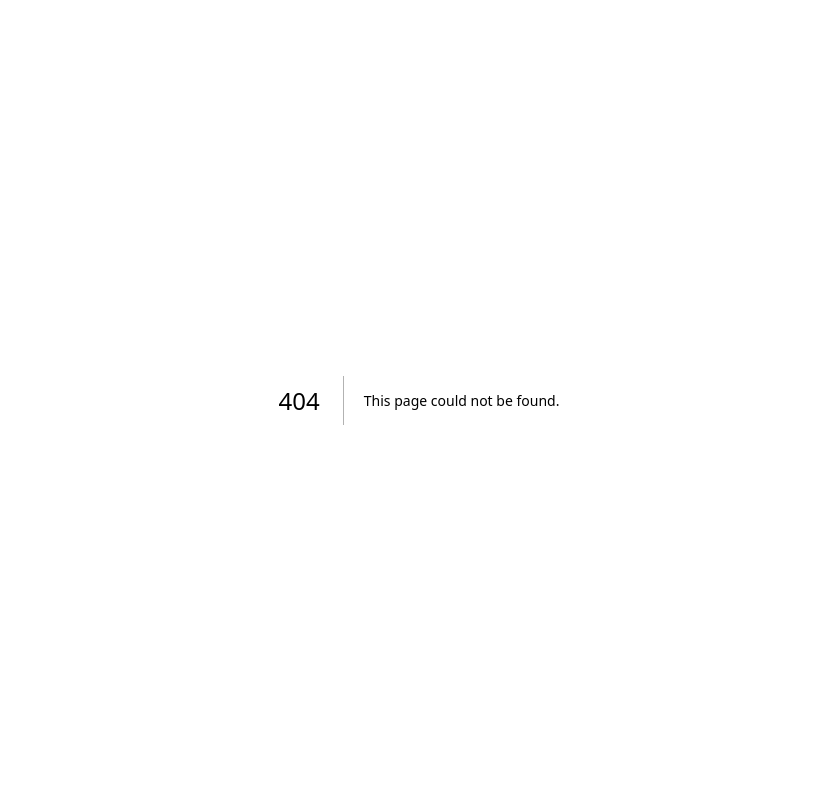
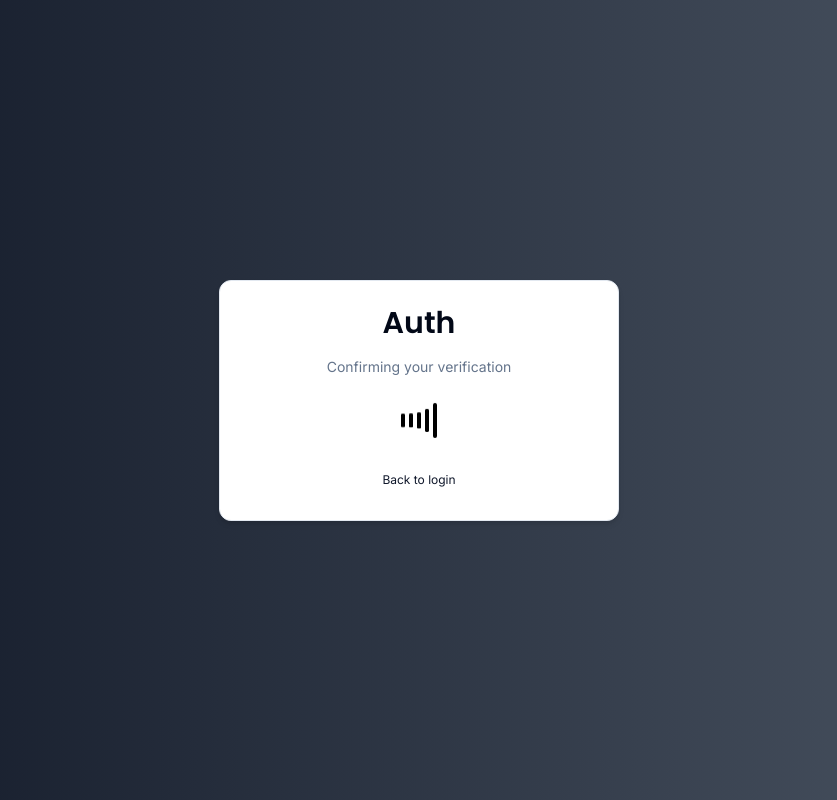
Before and after one commit to siemd2/Auth-Toolkit, a Next.js app: page /auth/new-verification in a window 1280 px wide. Before the commit this address had no page. Shown: the whole page, without its empty margins (221-1058 px from the left). Built offline with nearby package versions, Linux system fonts and the light colour scheme.

Commit message:
added verification page with loading animation

```diff
--- a/actions/register.ts
+++ b/actions/register.ts
@@ -40,7 +40,8 @@
 
     const verificationToken = await generateVerificationToken(email);
     await sendVerificationEmail(
-        verificationToken.email, verificationToken.token
+        verificationToken.email,
+        verificationToken.token,
     );
 
     return { success: "Confirmation email sent!"};
--- /dev/null
+++ b/app/auth/new-verification/page.tsx
@@ -0,0 +1,9 @@
+import { NewVerificationForm } from '@/components/auth/new-verification-form';
+
+const NewVerificationPage = () => {
+    return (
+        <NewVerificationForm />
+    );
+}
+
+export default NewVerificationPage
--- /dev/null
+++ b/components/auth/new-verification-form.tsx
@@ -0,0 +1,33 @@
+"use client";
+
+import { ScaleLoader } from "react-spinners";
+import { useSearchParams } from "next/navigation";
+
+import { CardWrapper } from "./card-wrapper";
+import { useCallback, useEffect } from "react";
+
+export const NewVerificationForm = () => {
+    const searchParams = useSearchParams();
+
+    const token = searchParams.get("token");
+
+    const onSubmit = useCallback(() => {
+        console.log("Token(new-verification-component): ", token);
+    }, [token]);
+
+    useEffect(() => {
+        onSubmit();
+    }, [onSubmit]);
+
+    return (
+        <CardWrapper
+            headerLabel="Confirming your verification"
+            backButtonLabel="Back to login"
+            backButtonHref="/auth/login"
+        >
+            <div className="flex items-center w-full justify-center">
+                <ScaleLoader/>
+            </div>
+        </CardWrapper>
+    );
+}
--- a/package.json
+++ b/package.json
@@ -25,6 +25,7 @@
     "react-dom": "^18",
     "react-hook-form": "^7.49.3",
     "react-icons": "^5.0.1",
+    "react-spinners": "^0.13.8",
     "resend": "^3.2.0",
     "tailwind-merge": "^2.2.0",
     "tailwindcss-animate": "^1.0.7",
--- a/routes.ts
+++ b/routes.ts
@@ -5,7 +5,8 @@
  */
 
 export const publicRoutes = [
-    "/" // landing page
+    "/", // landing page
+    "/auth/new-verification", // email verification page
 ];
 
 /**
@@ -16,6 +17,7 @@
 export const authRoutes = [
     "/auth/login",
     "/auth/register",
+    "/auth/error",
 ];
 
 /**
```
Also changed, not shown: 1 other file (tests, documents, lock files or other folders).
